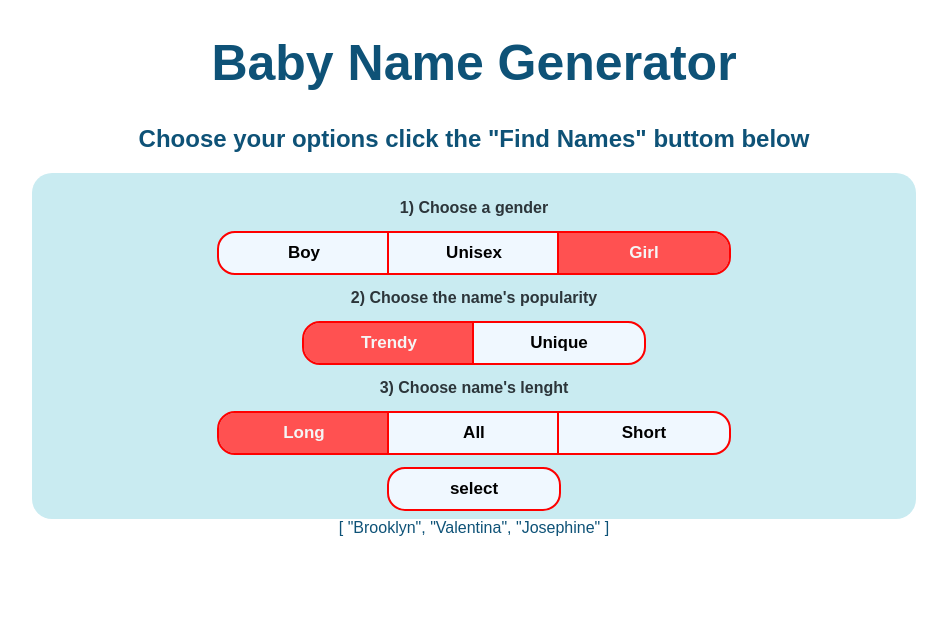
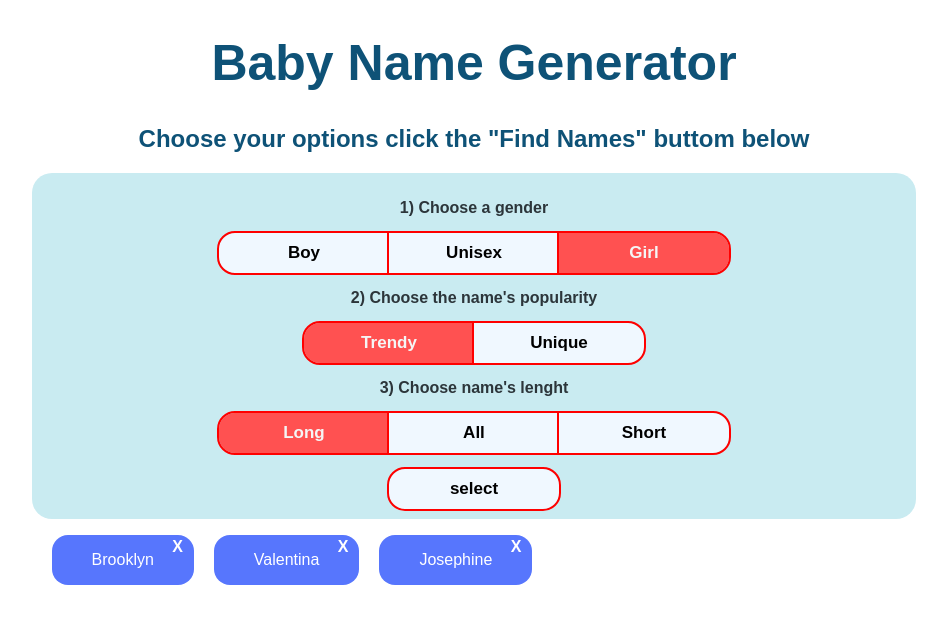
Before and after one commit to ahjam-taoufik/cv2-nuxt3-baby-app, a Nuxt app: page / in a window 1280 px wide. Both pictures are taken after a click on the button "select". Shown: the top 624 px of the page, without its empty margins (166-1113 px from the left). Built offline with nearby package versions, Linux system fonts and the light colour scheme.

Commit message:
style name result

```diff
--- a/app.vue
+++ b/app.vue
@@ -94,7 +94,14 @@ const afficheOption = () => {
 
       <button @click="afficheOption" class="option option-select">select</button>
     </div>
-    {{ optionsSelected }}
+
+    <div class="container-cards">
+      <div class="card" v-for="name in optionsSelected" :key="name">
+        {{ name }}
+        <p>X</p>
+      </div>
+    </div>
+
   </div>
 </template>
 
@@ -157,4 +164,30 @@ h1 {
 .option-select:hover {
   background-color: rgb(248, 93, 93)
 }
+
+.container-cards {
+  /* background-color: rgb(241, 145, 145); */
+  display: flex;
+  flex-wrap: wrap;
+}
+
+
+.card {
+  background-color: rgb(87, 118, 253);
+  margin-left: 20px;
+  padding: 16px 40px;
+  color: white;
+  border-radius: 1rem;
+  margin-top: 1rem;
+  position: relative
+}
+
+.card p {
+  /* background-color: aqua; */
+  position: absolute;
+  top: -13px;
+  right: 11px;
+  font-weight: bold;
+  cursor: pointer;
+}
 </style>
```
